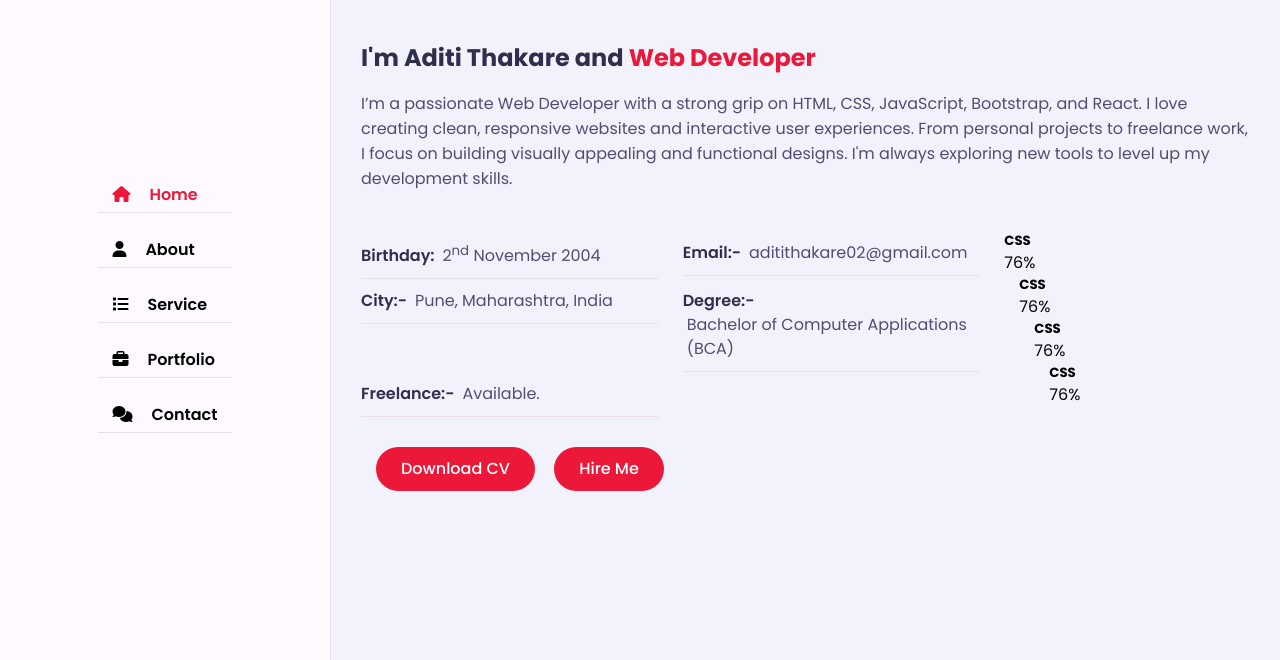
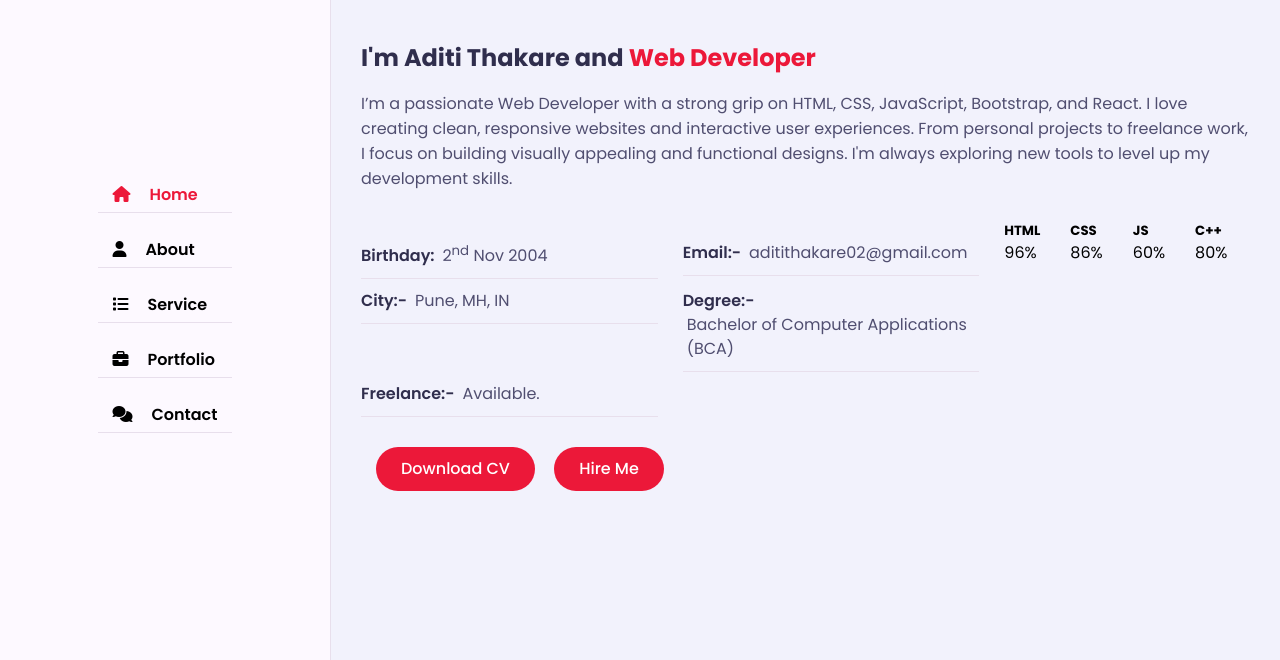
Before and after one commit to Aditi960/Portfolio, a plain HTML site: page index.html in a window 1280 px wide. Shown: the part 140-800 px from the top of the page. Drawn offline with nearby package versions, Linux system fonts and the light colour scheme; a web font is replaced by a local one.

Commit message:
about section 1.5 skills

```diff
--- a/css/style.css
+++ b/css/style.css
@@ -404,12 +404,12 @@ h3.my-profession
 .about .about-content .personal-info .button{
     margin-top: 30px;
 }
-.about .about-content .skills
-{
-    flex:0 0 20%;
-    max-width: 20%;
-    margin-top: 40px;
+.about .about-content .skills {
+    flex: 0 0 30%;         /* previously 20% */
+    max-width: 30%;        /* previously 20% */
+    margin-top: 30px;
 }
+
 .info-container p
 {
     margin: 5px 0;
--- a/index.html
+++ b/index.html
@@ -74,14 +74,14 @@
                             <div class="row">
                                 <div class="info-item padd-15">
                                     <p>Birthday:
-                                        <span >2<sup>nd</sup> November 2004</span>
+                                        <span >2<sup>nd</sup> Nov 2004</span>
                                       </p>
                                     </div>
                                       <div class="info-item padd-15">
                                         <p>Email:- <span>aditithakare02@gmail.com</span></p>
                                       </div>
                                     <div class="info-item padd-15">
-                                        <p>City:- <span>Pune, Maharashtra, India</span></p>
+                                        <p>City:- <span>Pune, MH, IN</span></p>
                                       </div>
                                       <div class="info-item padd-15">
                                         <p>Degree:- <span>Bachelor of Computer Applications (BCA) </span></p>
@@ -98,40 +98,38 @@
                                 </div>
                             </div>
                         </div>
-                            <div class="skills padd-15"><div class="row">
-                                <div class="skill-item padd-15">
-                                    <h5>CSS</h5>
-                                    <div class="progress">
-                                        <div class="progress-in" style="width: 76%;">
-                                        <div class="skill-percent">76%</div>
-                                    </div>
-
-
-                                    <div class="skill-item padd-15">
-                                    <h5>CSS</h5>
-                                    <div class="progress">
-                                        <div class="progress-in" style="width: 76%;">
-                                        <div class="skill-percent">76%</div>
-                                    </div>
-
-                                    <div class="skill-item padd-15">
-                                    <h5>CSS</h5>
-                                    <div class="progress">
-                                        <div class="progress-in" style="width: 76%;">
-                                        <div class="skill-percent">76%</div>
-                                    </div>
-
-                                    <div class="skill-item padd-15">
-                                    <h5>CSS</h5>
-                                    <div class="progress">
-                                        <div class="progress-in" style="width: 76%;">
-                                        <div class="skill-percent">76%</div>
-                                    </div>
-
-
-                                    </div>
-                                </div>
-                            </div></div>
+                            <div class="skills padd-15">
+                  <div class="row">
+                    <div class="skill-item padd-15">
+                      <h5>HTML</h5>
+                      <div class="progress">
+                        <div class="progress-in" style="width: 96%;"></div>
+                        <div class="skill-percent">96%</div>
+                      </div>
+                    </div>
+                    <div class="skill-item padd-15">
+                      <h5>CSS</h5>
+                      <div class="progress">
+                        <div class="progress-in" style="width: 86%;"></div>
+                        <div class="skill-percent">86%</div>
+                      </div>
+                    </div>
+                    <div class="skill-item padd-15">
+                      <h5>JS</h5>
+                      <div class="progress">
+                        <div class="progress-in" style="width: 60%;"></div>
+                        <div class="skill-percent">60%</div>
+                      </div>
+                    </div>
+                    <div class="skill-item padd-15">
+                      <h5>C++</h5>
+                      <div class="progress">
+                        <div class="progress-in" style="width: 80%;"></div>
+                        <div class="skill-percent">80%</div>
+                      </div>
+                    </div>
+                  </div>
+                </div>
                     </div>
                 </div>
             </div>
```
